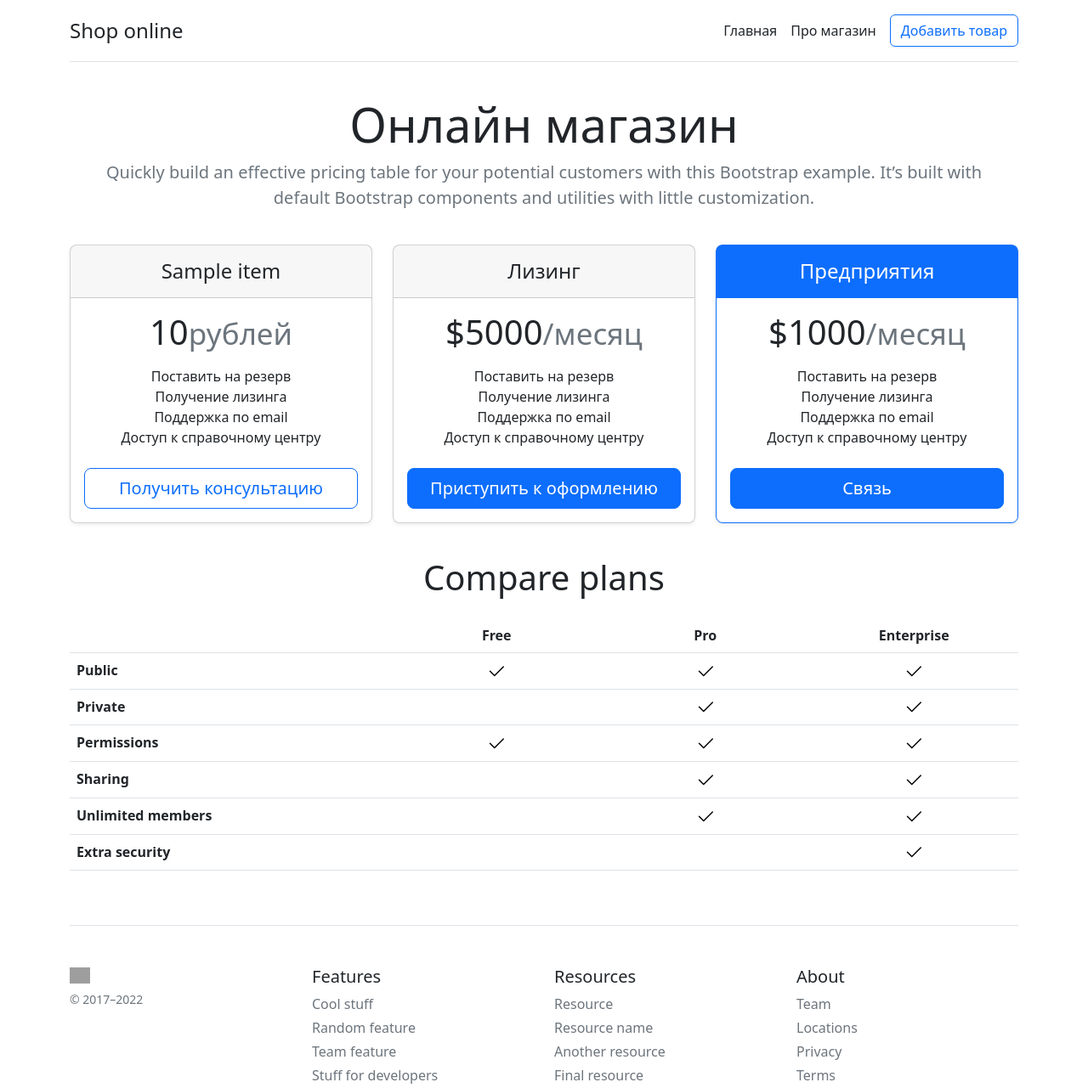
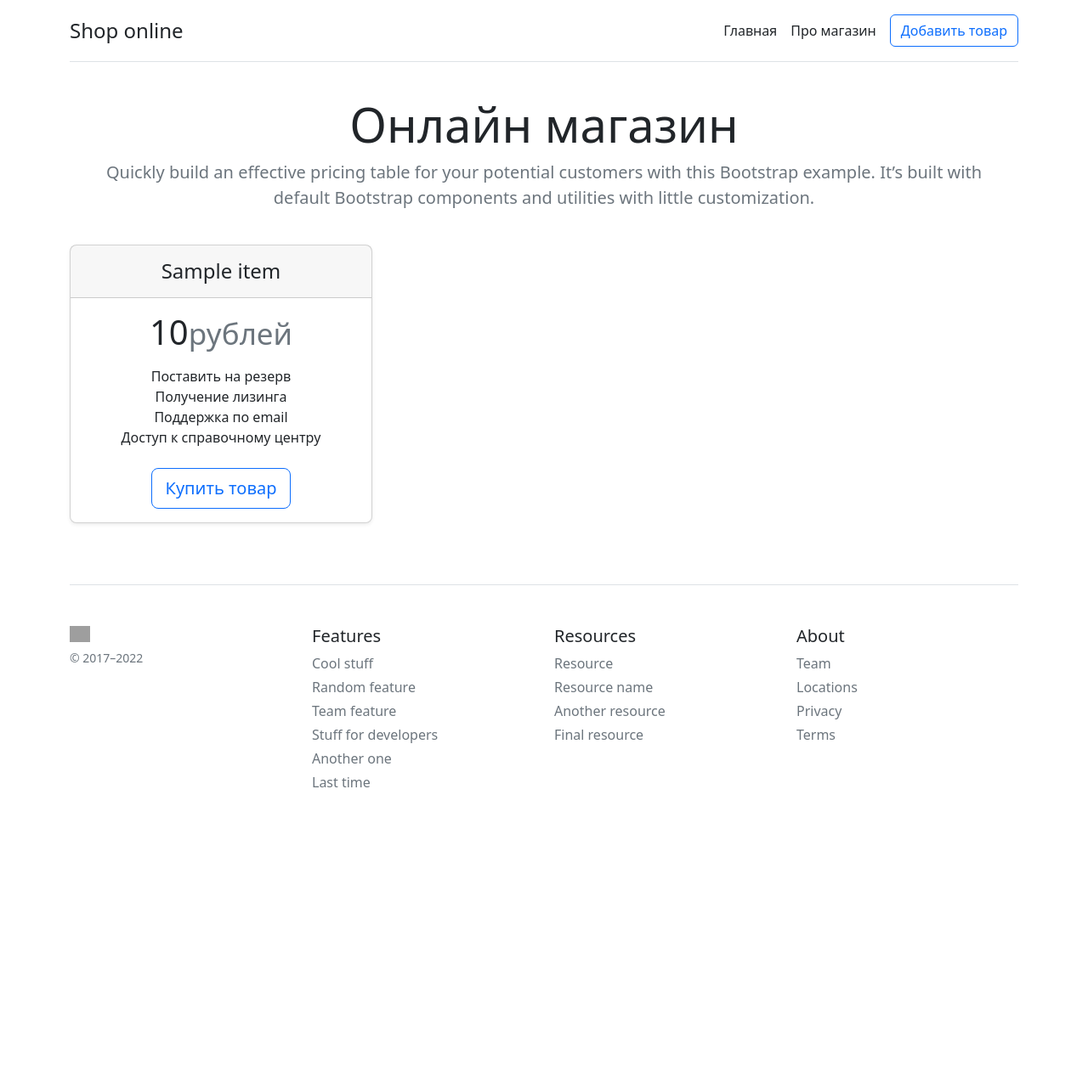
Before and after one commit to Chikago13/Flask_shop, a Flask app: page / in a window 1280 px wide. Shown: the top 1281 px of the page at 85% size. After the commit the page ends 927 px from the top, so only its background shows below. Run offline with Flask 2, Linux system fonts and the light colour scheme; tables that the repository leaves empty hold one stand-in row (values such as "Sample post"); lists and menus that the app fills with data are empty; grey boxes are pictures that could not be loaded.

Commit message:
Добавление оплаты

```diff
--- a/app.py
+++ b/app.py
@@ -1,5 +1,7 @@
 from flask import Flask, render_template, request, redirect
 from flask_sqlalchemy import SQLAlchemy
+from cloudipsp import Api, Checkout
+
 
 app = Flask(__name__)
 app.app_context().push()
@@ -17,6 +19,20 @@ class Item(db.Model):
 
     def __repr__(self):
         return self.title
+
+@app.route('/money/<int:id>')
+def item_money(id):
+    item = Item.query.get(id)
+    api = Api(merchant_id=1396424,
+              secret_key='test')
+    checkout = Checkout(api=api)
+    data = {
+        "currency": "RUB",
+        "amount": str(item.price)
+    }
+    url = checkout.url(data).get('checkout_url')
+    return redirect(url)
+
 
 @app.route('/')
 def index():
--- a/templates/index.html
+++ b/templates/index.html
@@ -28,104 +28,12 @@
               <li>Поддержка по email</li>
               <li>Доступ к справочному центру</li>
             </ul>
-            <button type="button" class="w-100 btn btn-lg btn-outline-primary">Получить консультацию</button>
-          </div>
-        </div>
-      </div>
-      <div class="col">
-        <div class="card mb-4 rounded-3 shadow-sm">
-          <div class="card-header py-3">
-            <h4 class="my-0 fw-normal">Лизинг</h4>
-          </div>
-          <div class="card-body">
-            <h1 class="card-title pricing-card-title">$5000<small class="text-muted fw-light">/месяц</small></h1>
-            <ul class="list-unstyled mt-3 mb-4">
-              <li>Поставить на резерв</li>
-              <li>Получение лизинга</li>
-              <li>Поддержка по email</li>
-              <li>Доступ к справочному центру</li>
-            </ul>
-            <button type="button" class="w-100 btn btn-lg btn-primary">Приступить к оформлению</button>
-          </div>
-        </div>
-      </div>
-      <div class="col">
-        <div class="card mb-4 rounded-3 shadow-sm border-primary">
-          <div class="card-header py-3 text-bg-primary border-primary">
-            <h4 class="my-0 fw-normal">Предприятия</h4>
-          </div>
-          <div class="card-body">
-            <h1 class="card-title pricing-card-title">$1000<small class="text-muted fw-light">/месяц</small></h1>
-            <ul class="list-unstyled mt-3 mb-4">
-              <li>Поставить на резерв</li>
-              <li>Получение лизинга</li>
-              <li>Поддержка по email</li>
-              <li>Доступ к справочному центру</li>
-            </ul>
-            <button type="button" class="w-100 btn btn-lg btn-primary">Связь</button>
-          </div>
+      <a href="/money/{{ el.id }}" class="btn btn-lg btn-block btn-outline-primary">Купить товар</a>
+         </div>
         </div>
       </div>
     </div>
-
-    <h2 class="display-6 text-center mb-4">Compare plans</h2>
-
-    <div class="table-responsive">
-      <table class="table text-center">
-        <thead>
-          <tr>
-            <th style="width: 34%;"></th>
-            <th style="width: 22%;">Free</th>
-            <th style="width: 22%;">Pro</th>
-            <th style="width: 22%;">Enterprise</th>
-          </tr>
-        </thead>
-        <tbody>
-          <tr>
-            <th scope="row" class="text-start">Public</th>
-            <td><svg class="bi" width="24" height="24"><use xlink:href="#check"></use></svg></td>
-            <td><svg class="bi" width="24" height="24"><use xlink:href="#check"></use></svg></td>
-            <td><svg class="bi" width="24" height="24"><use xlink:href="#check"></use></svg></td>
-          </tr>
-          <tr>
-            <th scope="row" class="text-start">Private</th>
-            <td></td>
-            <td><svg class="bi" width="24" height="24"><use xlink:href="#check"></use></svg></td>
-            <td><svg class="bi" width="24" height="24"><use xlink:href="#check"></use></svg></td>
-          </tr>
-        </tbody>
-
-        <tbody>
-          <tr>
-            <th scope="row" class="text-start">Permissions</th>
-            <td><svg class="bi" width="24" height="24"><use xlink:href="#check"></use></svg></td>
-            <td><svg class="bi" width="24" height="24"><use xlink:href="#check"></use></svg></td>
-            <td><svg class="bi" width="24" height="24"><use xlink:href="#check"></use></svg></td>
-          </tr>
-          <tr>
-            <th scope="row" class="text-start">Sharing</th>
-            <td></td>
-            <td><svg class="bi" width="24" height="24"><use xlink:href="#check"></use></svg></td>
-            <td><svg class="bi" width="24" height="24"><use xlink:href="#check"></use></svg></td>
-          </tr>
-          <tr>
-            <th scope="row" class="text-start">Unlimited members</th>
-            <td></td>
-            <td><svg class="bi" width="24" height="24"><use xlink:href="#check"></use></svg></td>
-            <td><svg class="bi" width="24" height="24"><use xlink:href="#check"></use></svg></td>
-          </tr>
-          <tr>
-            <th scope="row" class="text-start">Extra security</th>
-            <td></td>
-            <td></td>
-            <td><svg class="bi" width="24" height="24"><use xlink:href="#check"></use></svg></td>
-          </tr>
-        </tbody>
-      </table>
-    </div>
+      {% endfor%}
+  </div>
   </main>
-    {% endfor%}
-  </div>
-
-
 {% endblock %}
```
